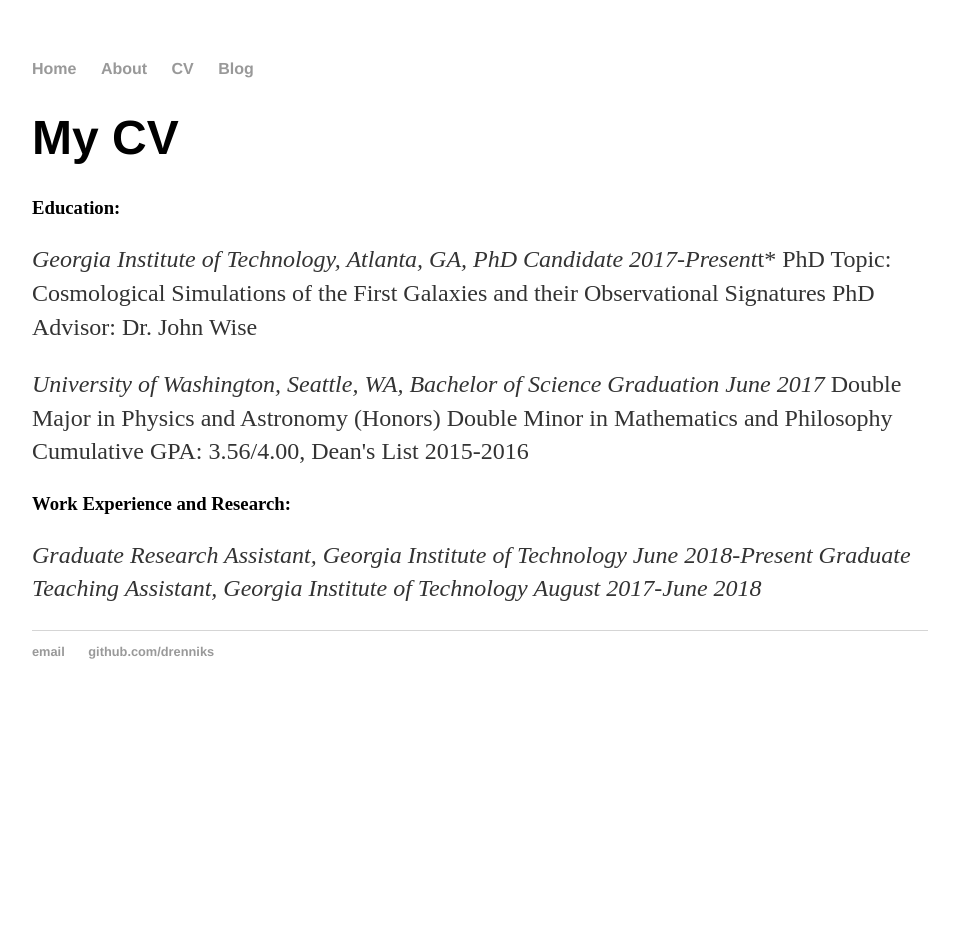
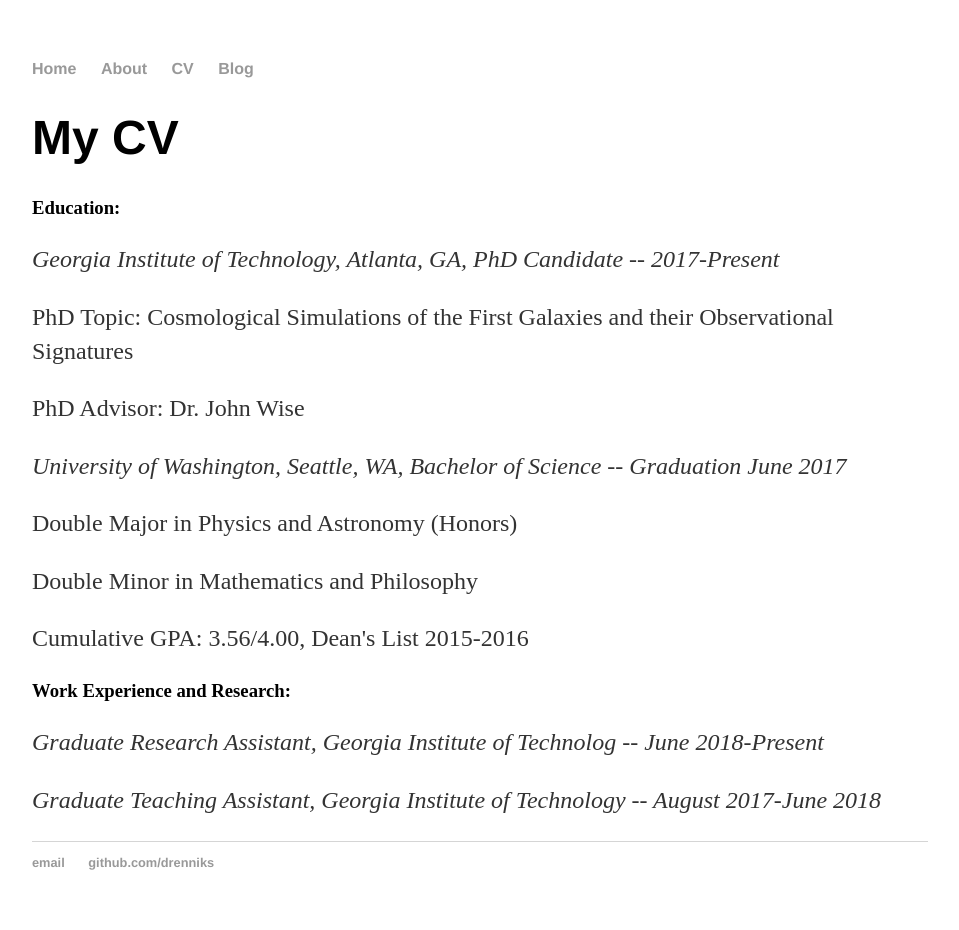
Before and after one commit to drenniks/testsite, a Jekyll site: the page built from cv/index.html, in a window 1280 px wide. Shown: the whole page, without its empty margins (160-1119 px from the left). Built offline with Jekyll 4.4.1, drawn with Linux system fonts in a browser that asks for light colours; before the commit the page ends 900 px from its top, so only the background shows below that.

Commit message:
Update index.html

```diff
--- a/cv/index.html
+++ b/cv/index.html
@@ -5,16 +5,16 @@
 <div class="blurb">
 	<h1>My CV</h1>
   	<h3>Education:</h3>
-	<p><em>Georgia Institute of Technology, Atlanta, GA, PhD Candidate</em>					        <em>2017-Present</em>t*
-		PhD Topic: Cosmological Simulations of the First Galaxies and their Observational Signatures
-		PhD Advisor: Dr. John Wise</p>
-	<p><em>University of Washington, Seattle, WA, Bachelor of Science</em>					<em>Graduation June 2017</em>
-		Double Major in Physics and Astronomy (Honors)
-		Double Minor in Mathematics and Philosophy
-		Cumulative GPA: 3.56/4.00, Dean's List 2015-2016</p>
+	<p><em>Georgia Institute of Technology, Atlanta, GA, PhD Candidate -- 2017-Present</em></p>
+		<p>PhD Topic: Cosmological Simulations of the First Galaxies and their Observational Signatures</p>
+		<p>PhD Advisor: Dr. John Wise</p>
+	<p><em>University of Washington, Seattle, WA, Bachelor of Science -- Graduation June 2017</em></p>
+		<p>Double Major in Physics and Astronomy (Honors)</p>
+	<p>Double Minor in Mathematics and Philosophy</p>
+		<p>Cumulative GPA: 3.56/4.00, Dean's List 2015-2016</p>
 	<h3>Work Experience and Research:</h3>
-	<p><em>Graduate Research Assistant, Georgia Institute of Technology</em>                                     <em>June 2018-Present</em>
-		<em>Graduate Teaching Assistant, Georgia Institute of Technology</em>                                 <em>August 2017-June 2018</em></p>
+	<p><em>Graduate Research Assistant, Georgia Institute of Technolog -- June 2018-Present</em></p>
+		<p><em>Graduate Teaching Assistant, Georgia Institute of Technology -- August 2017-June 2018</em></p>
 
 
 	<p></p>
```
